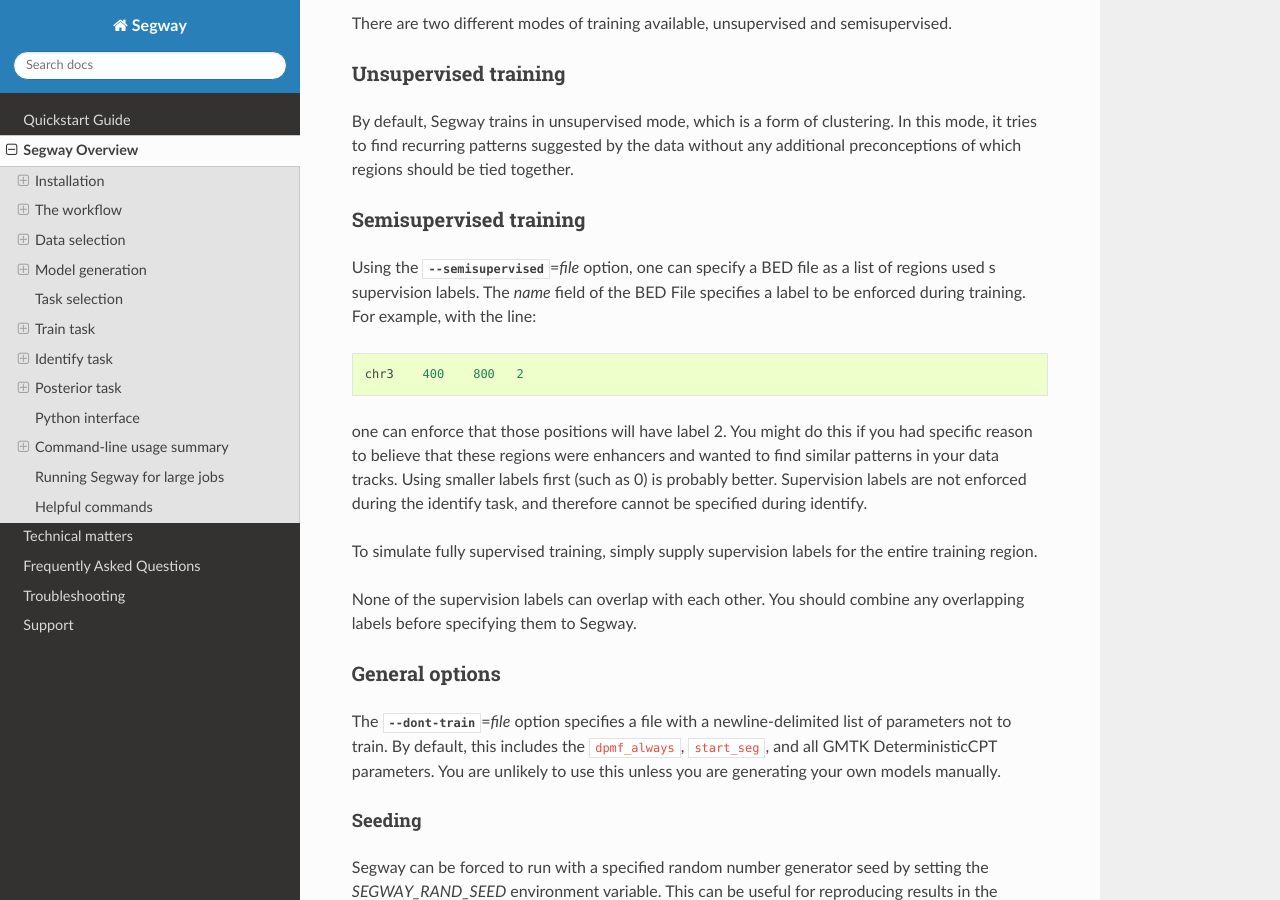
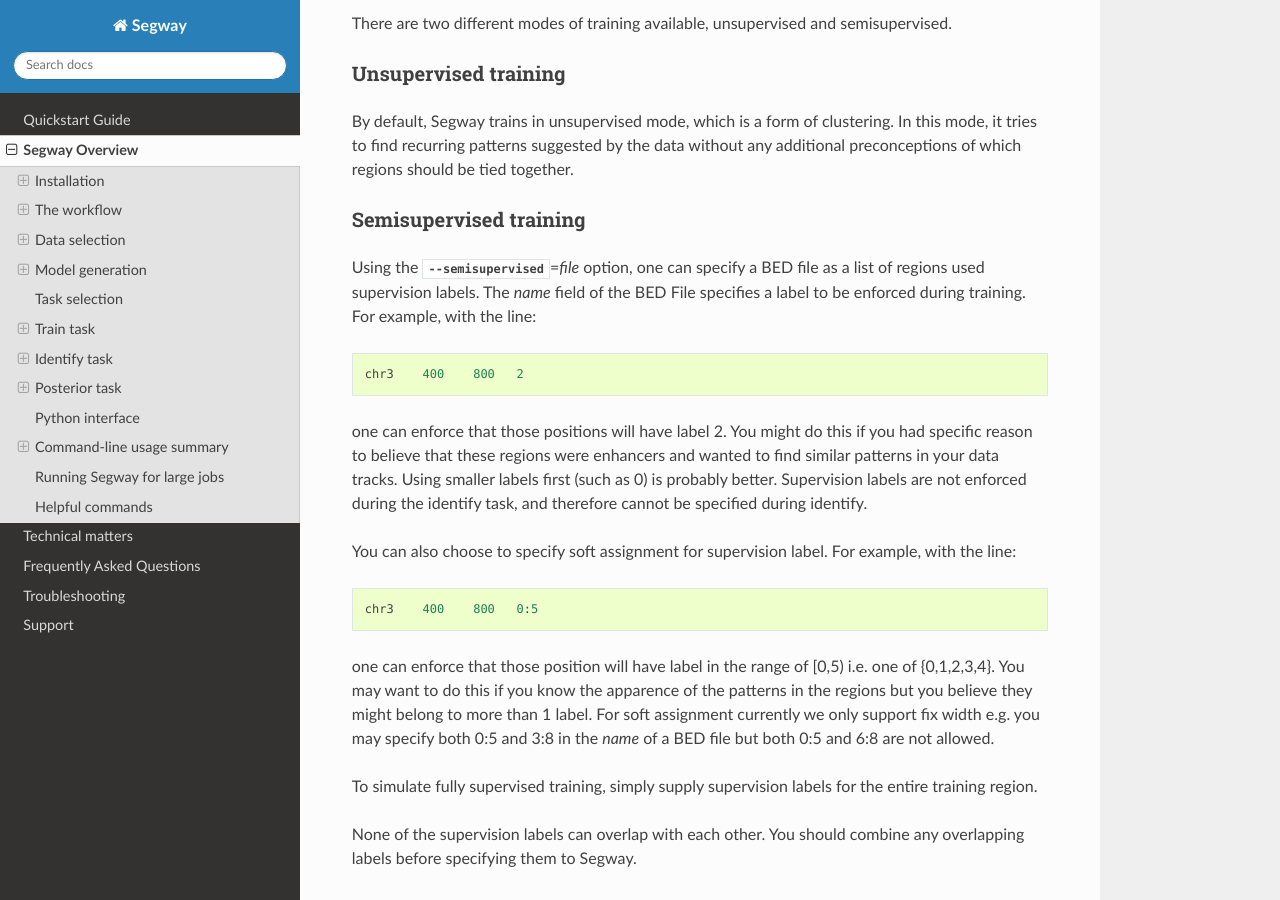
Before and after one commit to hoffmangroup/segway, a Sphinx documentation site: the page built from doc/segway.rst, in a window 1280 px wide and 900 px high, scrolled down 7849 px. Built offline with Sphinx 7.4.7 and the Read the Docs theme 2.0.0, drawn with Linux system fonts in a browser that asks for light colours; formulas are drawn with MathJax 3.

Commit message:
Imporved Comments

```diff
--- a/doc/segway.rst
+++ b/doc/segway.rst
@@ -435,7 +435,7 @@ regions should be tied together.
 Semisupervised training
 -----------------------
 Using the :option:`--semisupervised`\=\ *file* option, one can specify
-a BED file as a list of regions used s supervision labels. The *name*
+a BED file as a list of regions used supervision labels. The *name*
 field of the BED File specifies a label to be enforced during
 training. For example, with the line::
 
@@ -447,6 +447,18 @@ enhancers and wanted to find similar patterns in your data tracks.
 Using smaller labels first (such as 0) is probably better. Supervision
 labels are not enforced during the identify task, and therefore cannot
 be specified during identify.
+
+You can also choose to specify soft assignment for supervision label.
+For example, with the line::
+
+    chr3    400    800   0:5
+
+one can enforce that those position will have label in the range of
+[0,5) i.e. one of {0,1,2,3,4}. You may want to do this if you know the
+apparence of the patterns in the regions but you believe they might
+belong to more than 1 label. For soft assignment currently we only
+support fix width e.g. you may specify both 0:5 and 3:8 in the *name*
+of a BED file but both 0:5 and 6:8 are not allowed.
 
 To simulate fully supervised training, simply supply supervision
 labels for the entire training region.
```
Also changed, not shown: 1 other file.
